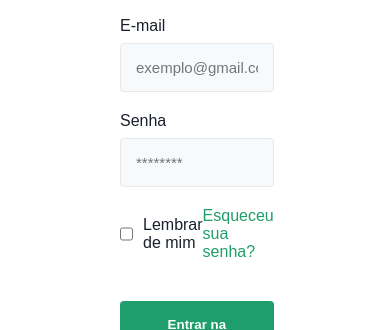
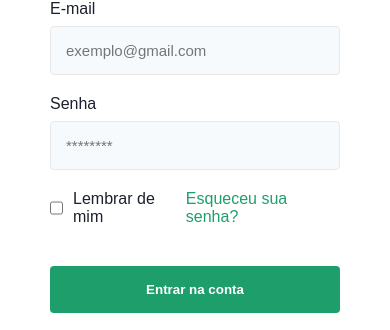
Before and after one commit to mochisatorudev/Login2, a plain HTML site: page index.html in a window 390 px wide. Shown: the part 212-542 px from the top of the page. Drawn offline with Linux system fonts and the light colour scheme.

Commit message:
initial commit

```diff
--- a/css/style.css
+++ b/css/style.css
@@ -111,4 +111,7 @@ img {
     .banner {
         display: none;
     }
+    .content {
+        padding: 90px 50px;
+    }
 }
```
